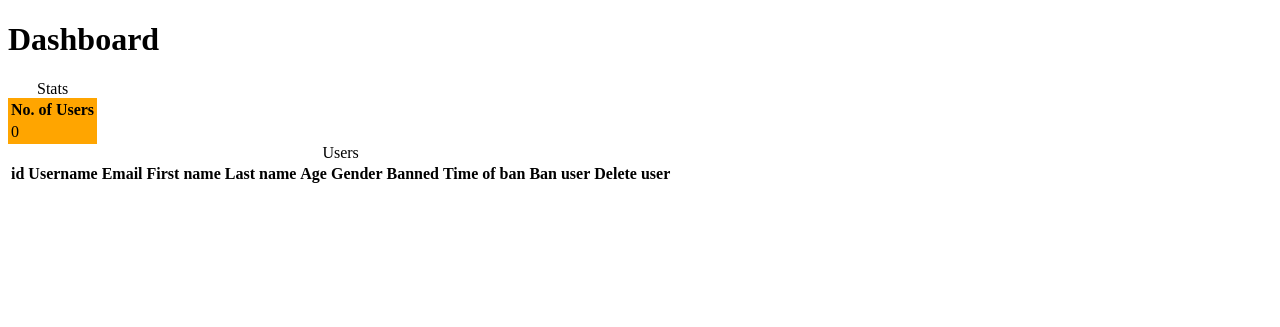
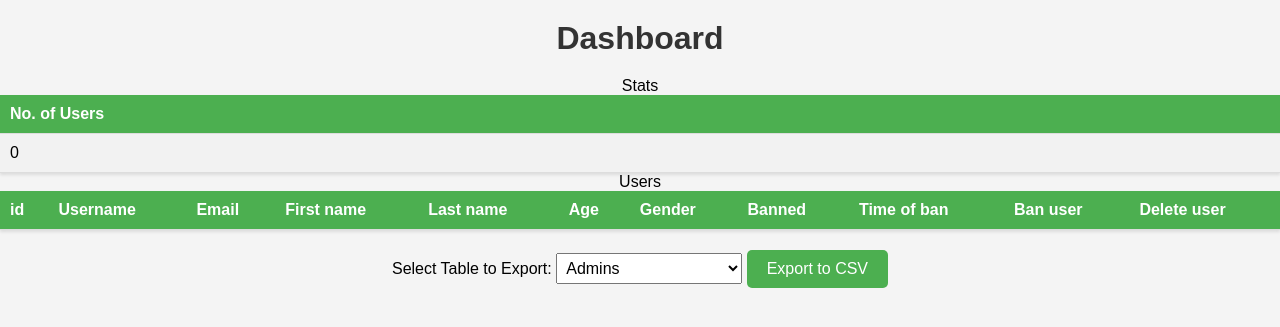
Before and after one commit to zaramihnea/Web-Technologies-project, a PHP site: page /dashboard.php in a window 1280 px wide. Shown: the top 327 px of the page. Run offline with PHP 8.4, Linux system fonts and the light colour scheme; data that the repository does not hold is empty.

Commit message:
css responsive and export feature for admin

```diff
--- a/views/admin/dashboard.php
+++ b/views/admin/dashboard.php
@@ -78,5 +78,26 @@
         }
       ?>
     </table>
+    <form method="post" action="admin_controller.php">
+      <input type='hidden' name='action' value='exportToCSV'>
+      <label for="table">Select Table to Export:</label>
+      <select name="table" id="table">
+          <option value="admins">Admins</option>
+          <option value="Category">Category</option>
+          <option value="Incredient">Incredient</option>
+          <option value="NutritionFact">NutritionFact</option>
+          <option value="Preferences">Preferences</option>
+          <option value="Product">Product</option>
+          <option value="ProductCategories">ProductCategories</option>
+          <option value="ProductIncredients">ProductIncredients</option>
+          <option value="ProductNutritionFacts">ProductNutritionFacts</option>
+          <option value="ProductStores">ProductStores</option>
+          <option value="Store">Store</option>
+          <option value="users">Users</option>
+          <option value="user_preferences">User Preferences</option>
+          <option value="user_shopping_list">User Shopping List</option>
+      </select>
+      <button type="submit" name="export_csv">Export to CSV</button>
+    </form>
   </body>
 </html>
--- a/views/admin/stylesheets/dashboard.css
+++ b/views/admin/stylesheets/dashboard.css
@@ -1,3 +1,114 @@
+/* General Styles */
+body {
+    font-family: Arial, sans-serif;
+    margin: 0;
+    padding: 0;
+    background-color: #f4f4f4;
+}
+
+h1 {
+    text-align: center;
+    margin: 20px 0;
+    color: #333;
+}
+
+.table-container {
+    width: 90%;
+    margin: 20px auto;
+    overflow-x: auto;
+}
+
+table {
+    width: 100%;
+    border-collapse: collapse;
+    box-shadow: 0 2px 3px rgba(0, 0, 0, 0.1);
+}
+
+th, td {
+    padding: 10px;
+    text-align: left;
+    border-bottom: 1px solid #ddd;
+}
+
+th {
+    background-color: #4CAF50;
+    color: white;
+}
+
+tr:nth-child(even) {
+    background-color: #f2f2f2;
+}
+
+tr:hover {
+    background-color: #ddd;
+}
+
+button {
+    background: none;
+    border: none;
+    cursor: pointer;
+}
+
+button img {
+    width: 20px;
+    height: 20px;
+}
+
+form {
+    text-align: center;
+    margin: 20px auto;
+}
+
+label {
+    display: inline-block;
+    margin: 10px 0;
+}
+
+select {
+    padding: 5px;
+    font-size: 16px;
+}
+
+button[type="submit"] {
+    padding: 10px 20px;
+    font-size: 16px;
+    color: white;
+    background-color: #4CAF50;
+    border: none;
+    border-radius: 5px;
+    cursor: pointer;
+    transition: background-color 0.3s ease;
+}
+
+button[type="submit"]:hover {
+    background-color: #45a049;
+}
+
+/* Responsive Styles */
+@media screen and (max-width: 768px) {
+    th, td {
+        padding: 8px;
+    }
+
+    button img {
+        width: 16px;
+        height: 16px;
+    }
+}
+
+@media screen and (max-width: 480px) {
+    body{
+        overflow-y: hidden;
+    }
+    .table-container {
+        overflow-x: scroll;
+    }
+
+    th, td {
+        white-space: nowrap;
+    }
+}
+
 .stats {
     background-color: orange;
 }
```
Also changed, not shown: controllers/admin_controller.php (+11 -0 lines), models/admin_model.php (+59 -0 lines).
